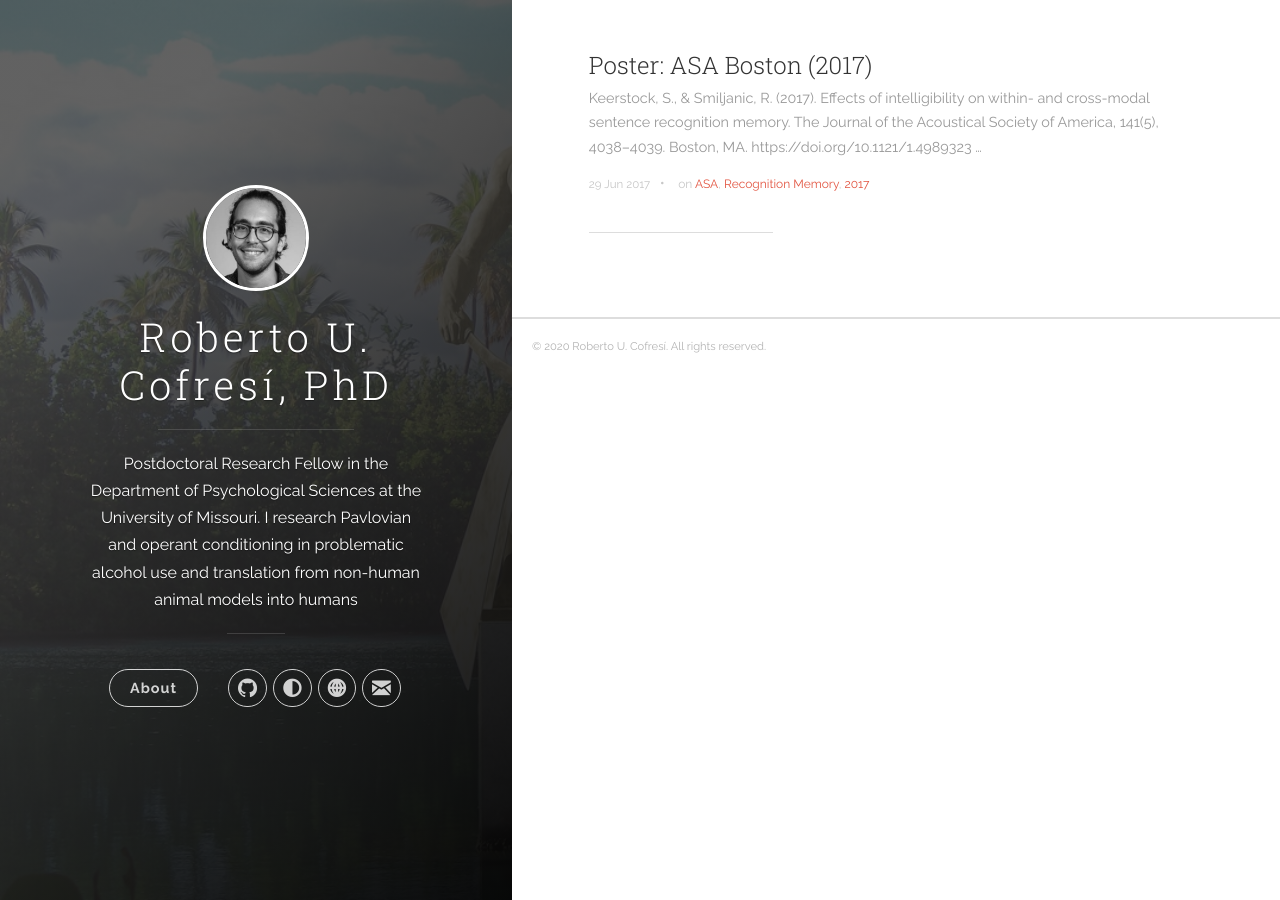
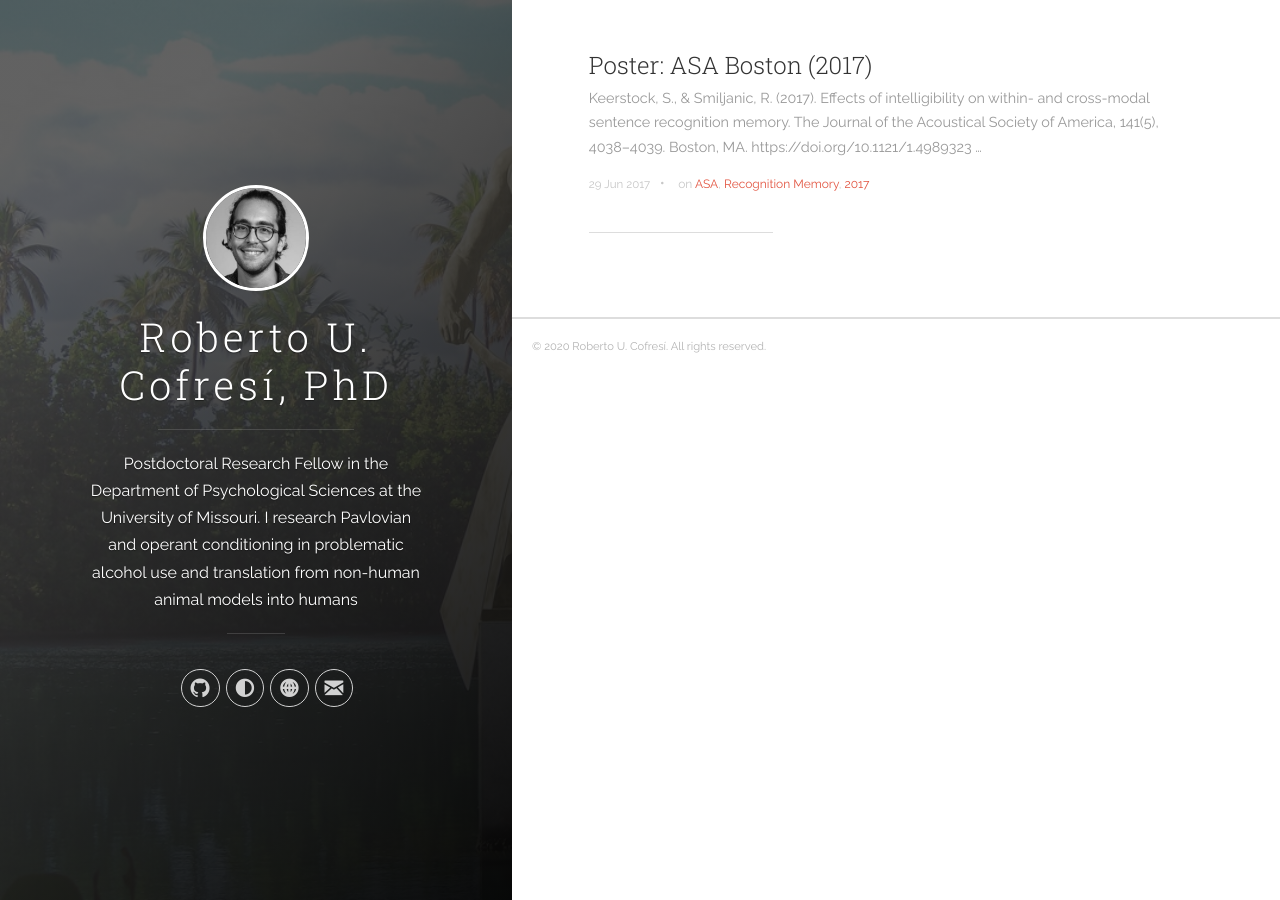
Before and after one commit to rcofresi/rcofresi.github.io, a Jekyll site: the page built from index.html, in a window 1280 px wide. Built offline with Jekyll 4.4.1, drawn with Linux system fonts in a browser that asks for light colours; the list of posts is cut into pages by our own code.

Commit message:
Update header.html

```diff
--- a/_includes/header.html
+++ b/_includes/header.html
@@ -17,13 +17,6 @@
         <hr class="panel-cover__divider panel-cover__divider--secondary">
 
         <div class="navigation-wrapper">
-
-          <nav class="cover-navigation cover-navigation--primary">
-            <ul class="navigation">
-              <li class="navigation__item"><a href="https://rcofresi.github.io/about/" title="link to {{ site.title }} about" class="blog-button">About</a></li>
-            </ul>
-           </nav>
-
 
           <nav class="cover-navigation navigation--social">
             <ul class="navigation">
```
